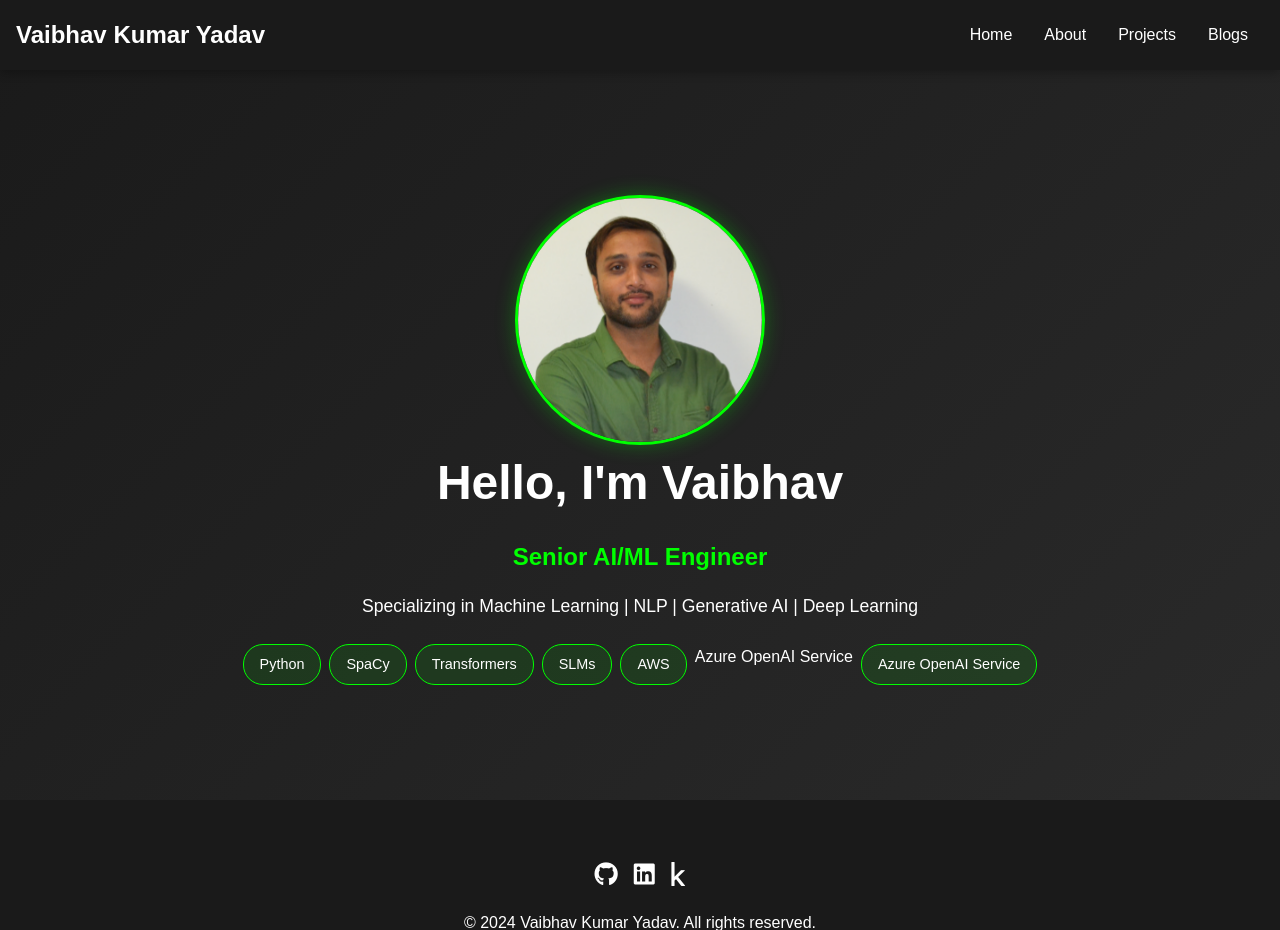
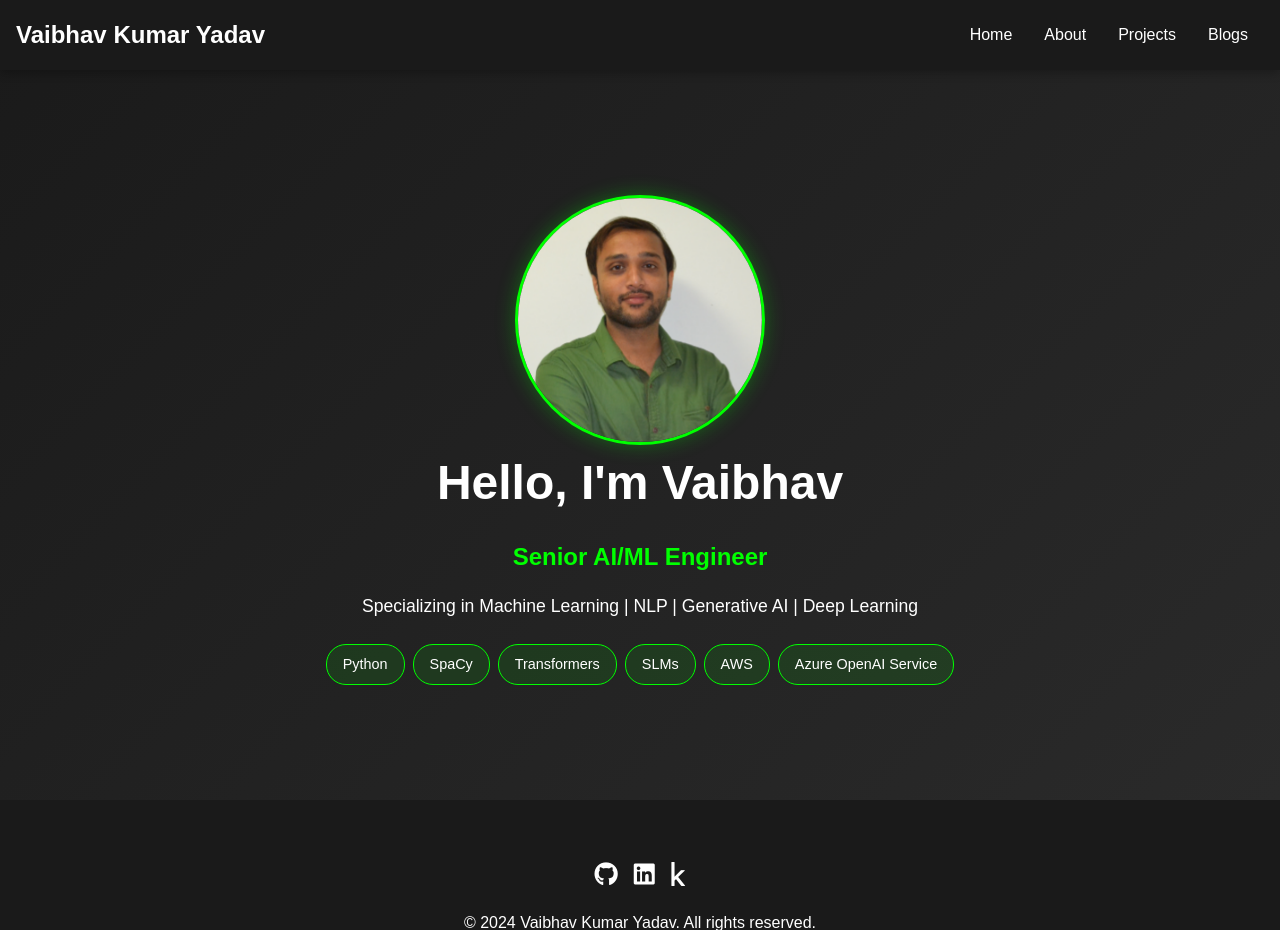
Before and after one commit to Vaibhav-Kumar-Yadav/Vaibhav-Kumar-Yadav, a Flask app: page / in a window 1280 px wide. Shown: the top 930 px of the page. Run offline with Flask 3, Linux system fonts and the light colour scheme.

Commit message:
Correcting Tech stack

```diff
--- a/templates/home.html
+++ b/templates/home.html
@@ -55,7 +55,7 @@
                     <span class="tech-badge">SpaCy</span>
                     <span class="tech-badge">Transformers</span>
                     <span class="tech-badge">SLMs</span>
-                    <span class="tech-badge">AWS</span>Azure OpenAI Service
+                    <span class="tech-badge">AWS</span>
                     <span class="tech-badge">Azure OpenAI Service</span>
                 </div>
             </div>
```
